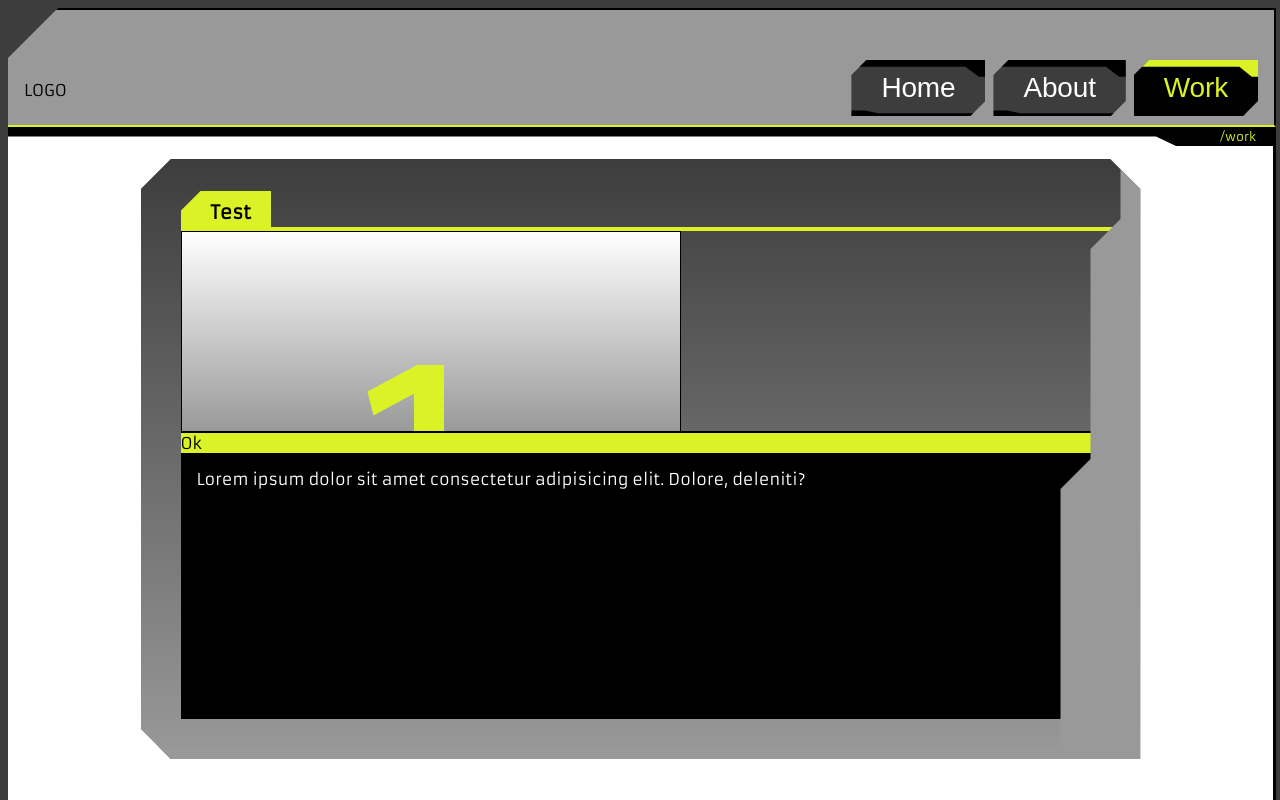
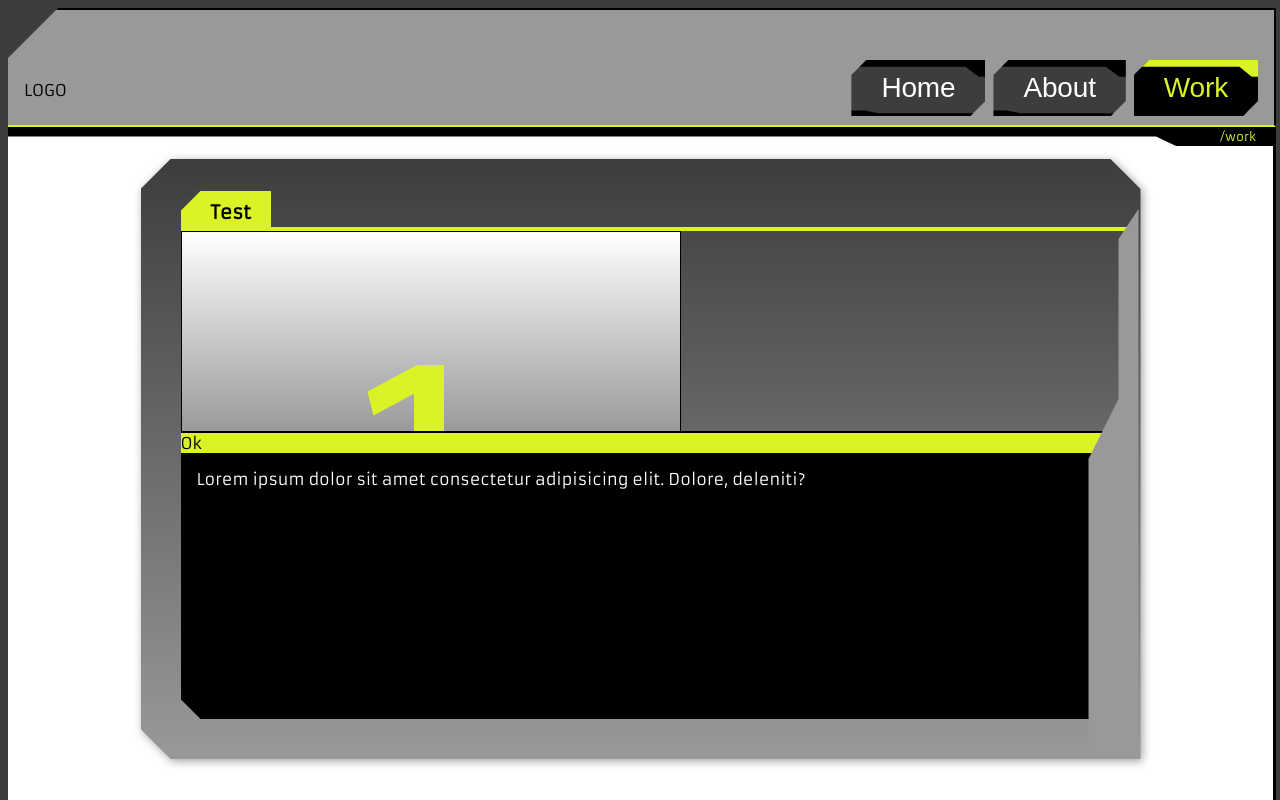
Before and after one commit to ChrisJackem/port_app, a Next.js app: page /work in a window 1280 px wide. Shown: the top 800 px of the page. Built offline with nearby package versions, Linux system fonts and the light colour scheme; a web font is replaced by a local one.

Commit message:
Work Styles 6

```diff
--- a/src/components/work_container/work_container.css
+++ b/src/components/work_container/work_container.css
@@ -5,14 +5,11 @@
     min-width: 50%;
     display: grid;
     grid-template-rows: min-content 200px 1fr;
-    /* background-color: var(--background, #000);
-    background: linear-gradient(var(--background, #000), var(--midground, #CCC)); */
     margin: 0 auto;
     padding: 2rem 10px 2.5rem 2.5rem;
     transition: all 500ms ease-out;
-    clip-path: polygon(30px 0, calc(100% - 30px) 0, 100% 30px, 100% 100%, 30px 100%, 0 calc(100% - 30px), 0 30px );
-    /* filter: drop-shadow(0px 0px 5px black); */
-
+    /* clip-path: polygon(30px 0, calc(100% - 30px) 0, 100% 30px, 100% 100%, 30px 100%, 0 calc(100% - 30px), 0 30px ); */
+    filter: drop-shadow(2px 2px 5px #a0a0a0);
 }
     /* Decoration */
     .work-container::after, .work-container::before{
@@ -21,12 +18,18 @@
     .work-container::after{/* side */
         z-index: 99;
         background-color: var(--midground, #ccc);
-        clip-path: polygon( 98% 0, 98% 10%, 95% 15%, 95% 50%, 92% 55%, 92% 98%, 0 98%, 0 100%, 100% 100%, 100% 0);
+        clip-path: polygon( 98% 80px,
+        /* 98% 25%, 96% 30%, 96% 50%,  */
+            98% 40%,
+        95% 50%, 95% 100%,
+        100% 100%,
+        100% 50px);/* end at 30px*/
+        left: -2px;/* Move to left add border to blend angle */
     }
     .work-container::before{/* back */
         z-index: -2;
         background: linear-gradient(var(--background, #000), var(--midground, #CCC));
-        clip-path: polygon(30px 0, calc(100% - 30px) 0, 100% 30px, 100% 100%, 30px 100%, 0 calc(100% - 30px), 0 30px );
+        clip-path: polygon(30px 0, calc(100% - 30px) 0, 100% 30px, 100% 100%, 30px 100%, 0 calc(100% - 30px), 0 30px );/* Old main clip */
     }
 
 .work-title{
@@ -35,9 +38,6 @@
 
 .work-content{
     overflow: hidden;
-    /* background-color: black;
-    background-color: rgba(0,0,0, 0.2); */
-    /* height: 20px; */
     transition: all 1s ease-out;
 }
 
@@ -45,6 +45,10 @@
     color: white;
     background-color: var(--darkest, #FFF);
     position: relative;
+    clip-path: polygon(
+        0 0, 100% 0,
+        100% 100%, 20px 100%,
+        0 calc(100% - 20px) )
 }
 
 .link-container{
@@ -61,13 +65,11 @@
     .work-container{
         padding: 1.2rem;
     }
-
     .work-child-inner-container{
         padding: 1rem;
     }
-
     /* Move decoration */
     .work-container::after{
-        transform: scale(1.09);
+        /* transform: scale(1.09);  */
     }
 }
--- a/src/components/work_container/work_container.tsx
+++ b/src/components/work_container/work_container.tsx
@@ -15,6 +15,7 @@ const variantsContainer = {
     transition: { delayChildren: stagger(1, { startDelay: 0.5, from: "first" }) }
    },
   exit: { opacity: 0, x: -70, y: 10 },
+  viewport: { amount: 0.95 }
 }
 
 const variantSlideIn = {
@@ -67,6 +68,7 @@ const WorkContainer = ({ title, conf, children }: {
         key={title}
         variants={variantsContainer}
         whileInView= {{transform: "scale(1)", opacity: 1}}
+        /* viewport={{ amount: 0.2 }} */
         ref={container_ref}
     >
       <motion.div className="work-title"
```
